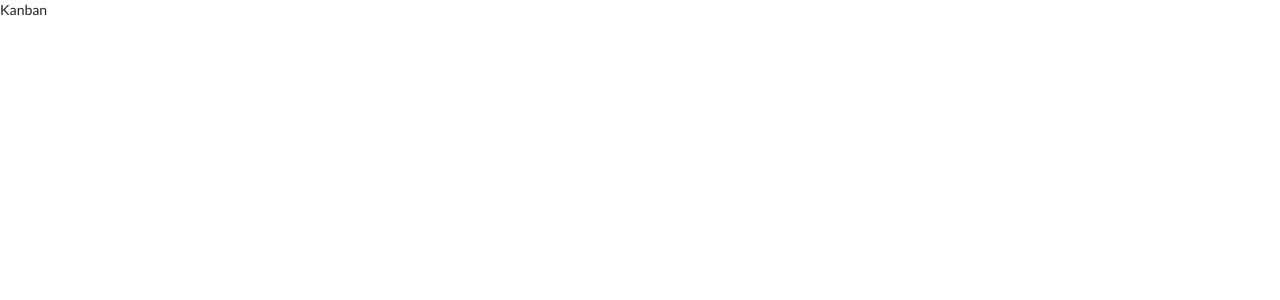
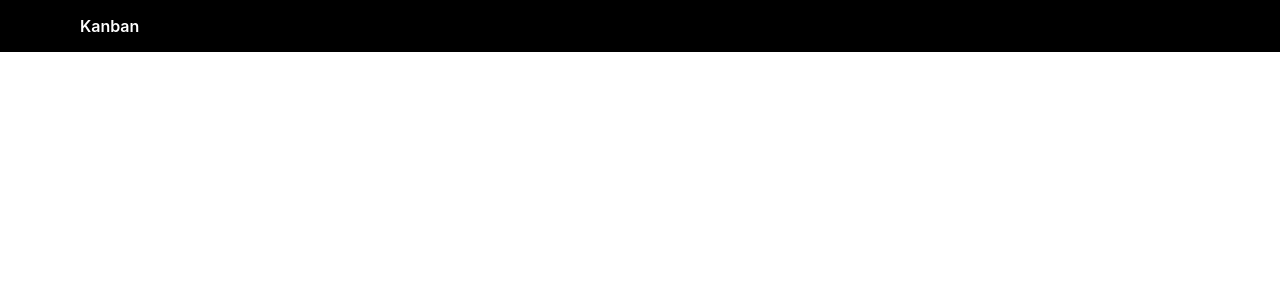
Before and after one commit to jbelusik/profesia_zadanie, a React (Create React App) app: page / in a window 1280 px wide. Shown: the top 300 px of the page. Built offline with nearby package versions, Linux system fonts and the light colour scheme.

Commit message:
mui, remove semantic, Header

```diff
--- a/src/components/Header.tsx
+++ b/src/components/Header.tsx
@@ -1,3 +1,6 @@
+import React from "react";
+import "./styles/header.css";
+
 export const Header: React.FC = () => {
-  return <>Kanban</>;
+  return <div className="headerKanban">Kanban</div>;
 };
--- /dev/null
+++ b/src/components/styles/header.css
@@ -0,0 +1,6 @@
+.headerKanban {
+  padding: 1em 1em 1em 5em;
+  color: white;
+  font-weight: 600;
+  background-color: black;
+}
--- a/src/index.tsx
+++ b/src/index.tsx
@@ -2,7 +2,6 @@ import React from "react";
 import ReactDOM from "react-dom/client";
 import "./index.css";
 import App from "./App";
-import "semantic-ui-css/semantic.min.css";
 import reportWebVitals from "./reportWebVitals";
 
 const root = ReactDOM.createRoot(
```
Also changed, not shown: package.json (+6 -2 lines), 1 other file (tests, documents, lock files or other folders).
